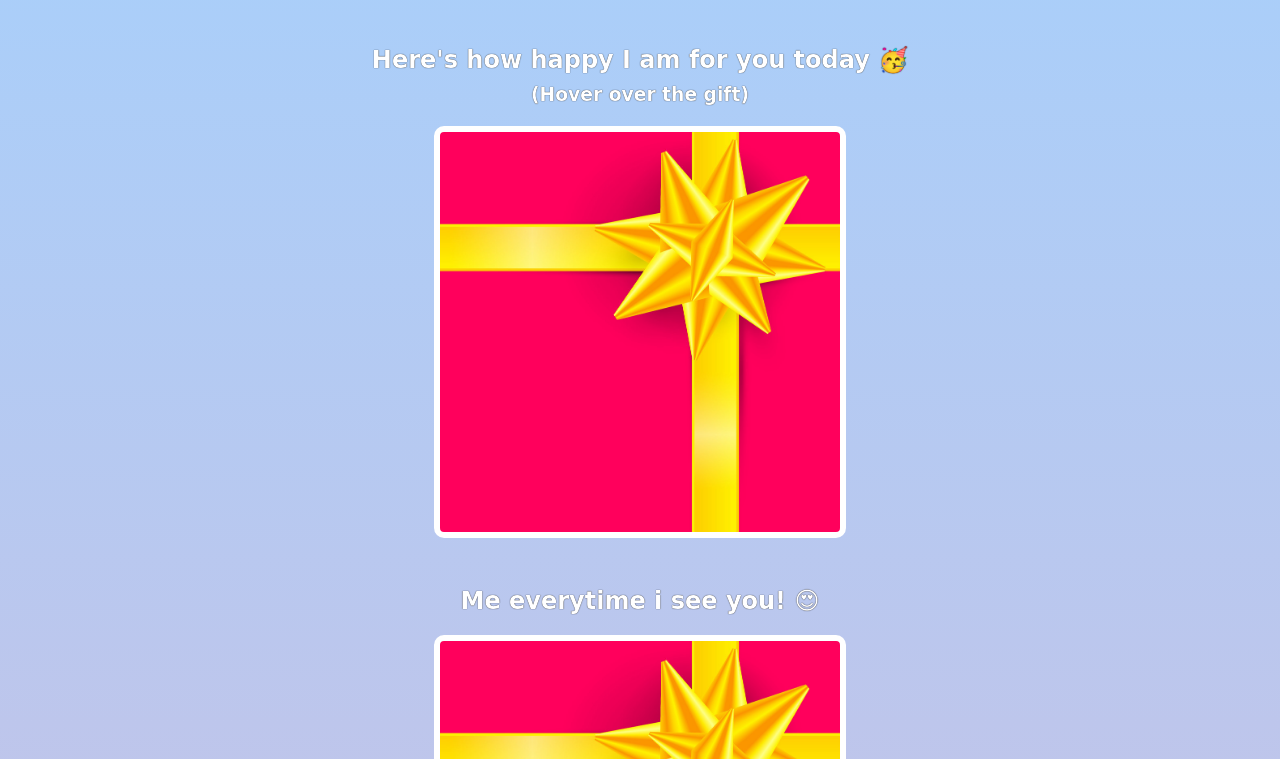
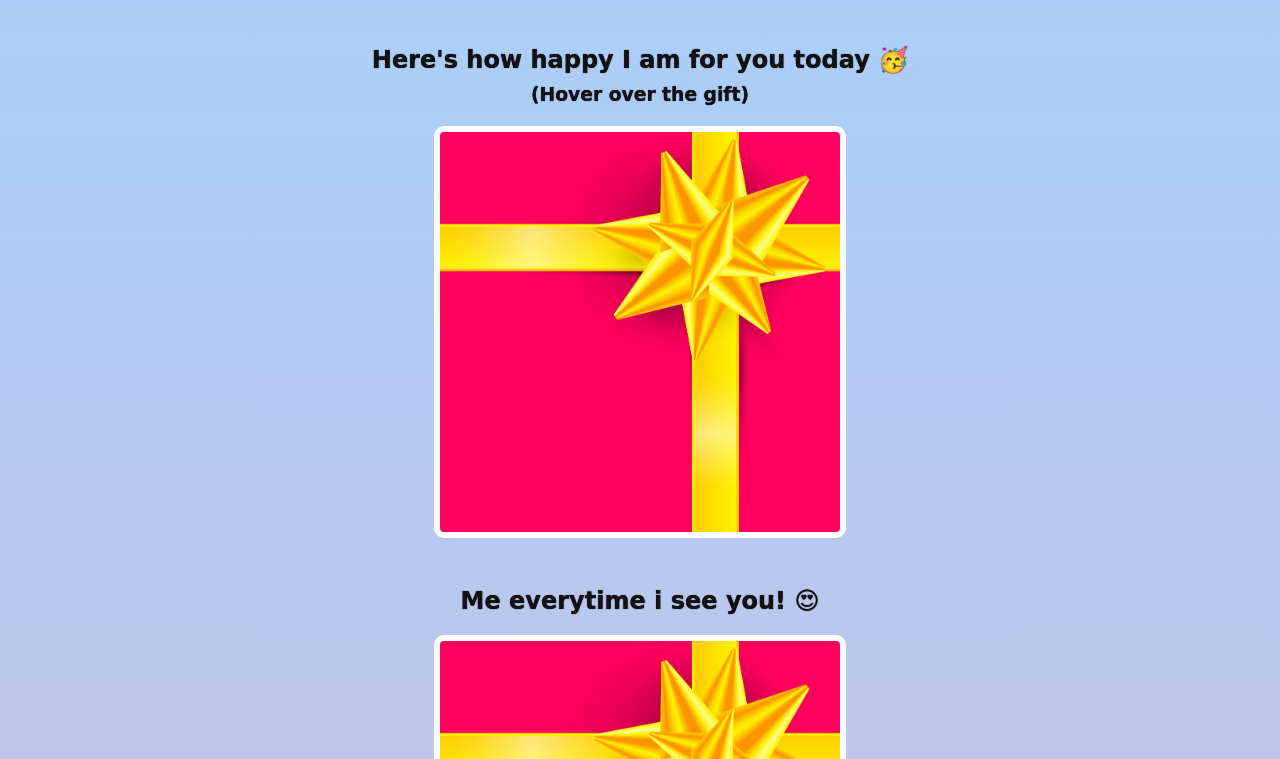
Before and after one commit to saubanumais18/birthday-gift, a website built with Vite: page index.html in a window 1280 px wide. Shown: the part 336-1095 px from the top of the page. Built offline with nearby package versions, Linux system fonts and the light colour scheme; files whose address does not match are found by name; a web font is replaced by a local one.

Commit message:
change the color to #131111;

```diff
--- a/styles.css
+++ b/styles.css
@@ -2,7 +2,7 @@ body {
     text-align: center;
     font-family: 'Happy Monkey', cursive;
     background: linear-gradient(#a2d2ff, #EFB0C9);
-    color: #ffffff;
+    color: #131111;
 }
 
 h1, h2, h3, h4, p {
```
